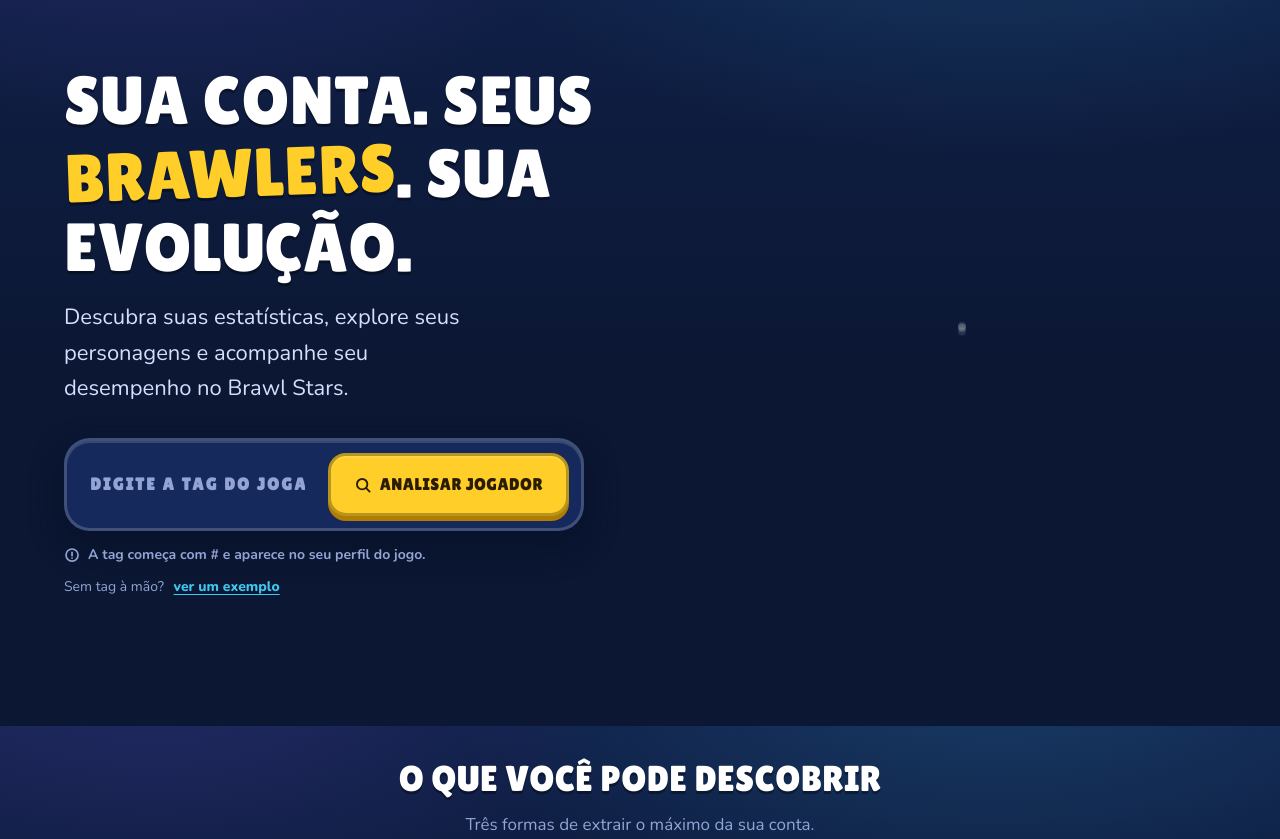
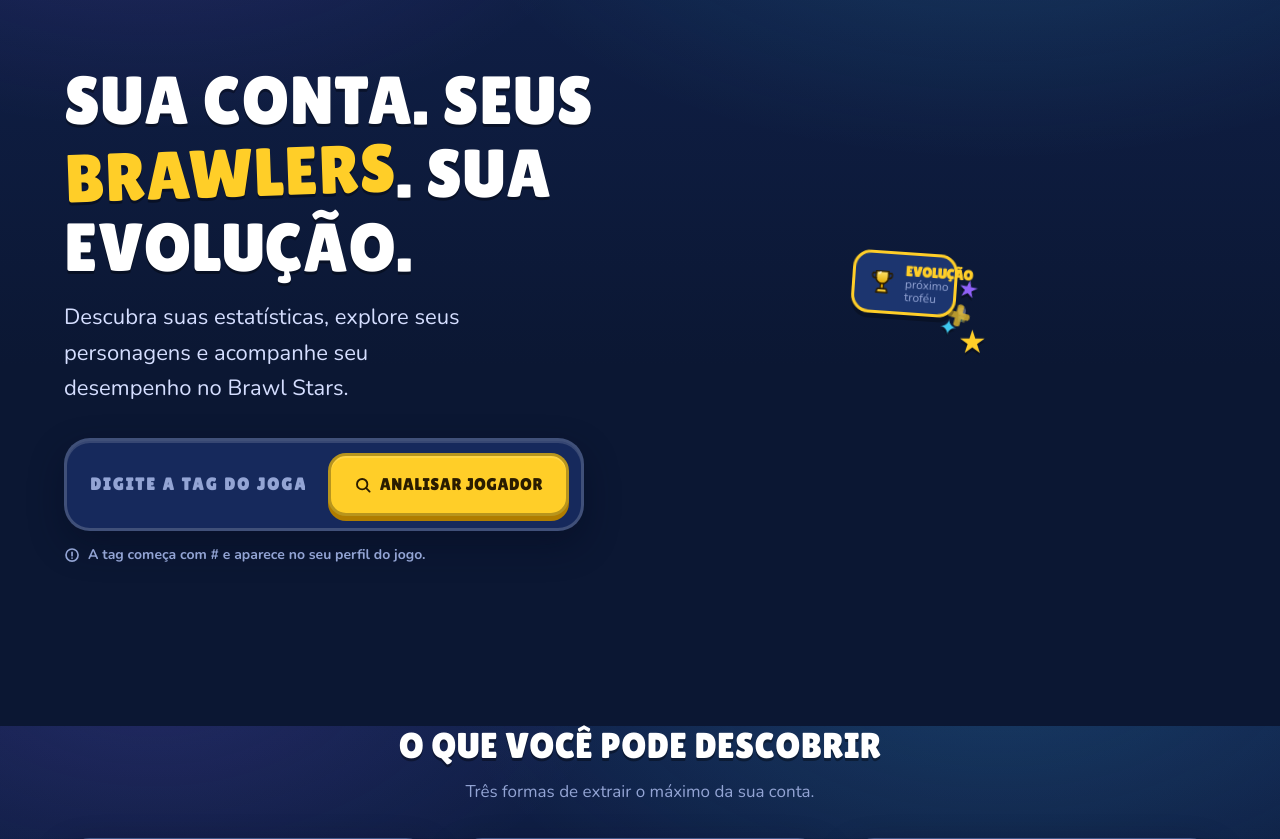
Before and after one commit to lucasalves-7/brawl_hub, a Django app: page / in a window 1280 px wide. Shown: the part 74-913 px from the top of the page. Run offline with Django 5.2, Linux system fonts and the light colour scheme.

Commit message:
Refinar hero da home com arte tematica

```diff
--- a/static/css/home.css
+++ b/static/css/home.css
@@ -82,6 +82,8 @@
   color: var(--text-muted);
 }
 
+.search__hint { margin-bottom: 0; }
+
 .search__hint[data-state="error"] { color: var(--red); }
 .search__hint[data-state="ok"] { color: var(--green); }
 
@@ -91,29 +93,33 @@
   flex: none;
 }
 
-.hero__example {
-  margin-top: var(--sp-2);
-  font-size: var(--fs-sm);
-  color: var(--text-muted);
-}
-
-.hero__example button {
-  font-weight: 800;
-  color: var(--sky);
-  text-decoration: underline;
-  text-underline-offset: 3px;
-}
-
-.hero__example button:hover {
-  color: var(--yellow);
-}
-
 /* ------------------------------------------ Composição de ilustrações --- */
 .hero__art {
   position: relative;
   aspect-ratio: 1 / 1;
   max-width: 460px;
   margin-inline: auto;
+  isolation: isolate;
+}
+
+.hero__halo {
+  position: absolute;
+  inset: 16% 13%;
+  z-index: 0;
+  border: 3px solid rgba(62, 200, 240, 0.28);
+  border-radius: 42% 58% 52% 48%;
+  background: radial-gradient(circle, rgba(62, 200, 240, 0.2), rgba(11, 23, 51, 0) 68%);
+  transform: rotate(-12deg);
+  animation: halo-pulse 5s ease-in-out infinite;
+}
+
+.hero__halo::after {
+  content: "";
+  position: absolute;
+  inset: 8%;
+  border: 2px dashed rgba(255, 206, 40, 0.38);
+  border-radius: 50%;
+  transform: rotate(22deg);
 }
 
 .hero__art .brawler-float {
@@ -136,17 +142,84 @@
 /* Troféu flutuante decorativo */
 .hero__trophy {
   position: absolute;
-  top: 42%;
-  right: 40%;
-  width: 74px;
+  top: 47%;
+  left: 50%;
+  width: 112px;
   z-index: 5;
-  animation: float 4s ease-in-out infinite;
+  transform: translate(-50%, -50%);
+  animation: trophy-float 4s ease-in-out infinite;
   filter: drop-shadow(0 8px 12px rgba(0, 0, 0, 0.5));
+}
+
+.hero__progress-card {
+  position: absolute;
+  right: 2%;
+  bottom: 12%;
+  z-index: 6;
+  display: flex;
+  align-items: center;
+  gap: var(--sp-2);
+  padding: 0.55rem 0.75rem;
+  color: var(--text);
+  background: var(--surface-600);
+  border: 3px solid var(--yellow);
+  border-radius: var(--radius);
+  box-shadow: 0 5px 0 rgba(0, 0, 0, 0.28);
+  transform: rotate(4deg);
+  animation: card-in 0.7s var(--ease-pop) both 0.2s;
+}
+
+.hero__progress-card img { width: 30px; height: 30px; }
+.hero__progress-card span { display: flex; flex-direction: column; line-height: 1.05; }
+.hero__progress-card strong { color: var(--yellow); font-family: var(--font-display); font-size: var(--fs-sm); }
+.hero__progress-card small { color: var(--text-muted); font-size: var(--fs-xs); }
+
+.hero__star {
+  position: absolute;
+  z-index: 6;
+  font-family: var(--font-display);
+  color: var(--yellow);
+  text-shadow: 0 3px 0 rgba(0, 0, 0, 0.35);
+  animation: star-drift 3.4s ease-in-out infinite;
+}
+.hero__star--one { top: 19%; left: 43%; font-size: 2rem; }
+.hero__star--two { top: 34%; right: 7%; color: var(--sky); font-size: 1.35rem; animation-delay: .8s; }
+.hero__star--three { bottom: 23%; left: 5%; color: var(--purple); font-size: 1.45rem; animation-delay: 1.4s; }
+
+.hero__burst {
+  position: absolute;
+  top: 43%;
+  left: 50%;
+  z-index: 4;
+  color: var(--yellow);
+  font: 900 2.5rem/1 var(--font-display);
+  transform: translate(-50%, -50%) rotate(15deg);
+  opacity: .7;
 }
 
 @keyframes float {
   0%, 100% { transform: translateY(0); }
   50% { transform: translateY(-14px); }
+}
+
+@keyframes trophy-float {
+  0%, 100% { transform: translate(-50%, -50%) rotate(-3deg); }
+  50% { transform: translate(-50%, calc(-50% - 12px)) rotate(3deg); }
+}
+
+@keyframes halo-pulse {
+  0%, 100% { opacity: .7; transform: rotate(-12deg) scale(.98); }
+  50% { opacity: 1; transform: rotate(-8deg) scale(1.02); }
+}
+
+@keyframes star-drift {
+  0%, 100% { transform: translateY(0) rotate(0); }
+  50% { transform: translateY(-8px) rotate(12deg); }
+}
+
+@keyframes card-in {
+  from { opacity: 0; transform: translateY(10px) rotate(4deg); }
+  to { opacity: 1; transform: translateY(0) rotate(4deg); }
 }
 
 @media (max-width: 900px) {
@@ -155,7 +228,9 @@
     gap: var(--sp-7);
   }
   .hero__lead { max-width: none; }
-  .hero__art { max-width: 360px; order: -1; }
+  /* No celular, busca e título vêm primeiro; a arte fica abaixo sem roubar
+     atenção nem espaço do formulário. */
+  .hero__art { max-width: 360px; order: 0; }
 }
 
 @media (max-width: 560px) {
@@ -163,6 +238,19 @@
     flex-direction: column;
   }
   .search .btn { width: 100%; }
+  .hero__art { max-width: 290px; }
+  .hero__trophy { width: 82px; }
+  .hero__progress-card { right: -2%; bottom: 8%; transform: scale(.86) rotate(4deg); }
+  .hero__star--one { font-size: 1.5rem; }
+}
+
+@media (prefers-reduced-motion: reduce) {
+  .hero__art *,
+  .hero__art::before,
+  .hero__art::after {
+    animation: none !important;
+    transition: none !important;
+  }
 }
 
 /* Cartão do jogador */
--- a/static/js/main.js
+++ b/static/js/main.js
@@ -123,12 +123,4 @@
     });
   }
 
-  /* ------------------------------------------------ Preencher tag-exemplo -- */
-  var fillBtn = document.getElementById("fill-example");
-  if (fillBtn) {
-    fillBtn.addEventListener("click", function () {
-      // O backend escolhe um jogador real (líder global) para o exemplo.
-      window.location.href = "/exemplo/";
-    });
-  }
 })();
--- a/templates/home.html
+++ b/templates/home.html
@@ -49,19 +49,24 @@
         <span>A tag começa com <strong>#</strong> e aparece no seu perfil do jogo.</span>
       </p>
 
-      <p class="hero__example">
-        Sem tag à mão?
-        <button type="button" id="fill-example">ver um exemplo</button>
-      </p>
     </div>
 
     {# ---- Composição de ilustrações originais ---- #}
     <div class="hero__art" aria-hidden="true">
+      <div class="hero__halo"></div>
+      <span class="hero__star hero__star--one">★</span>
+      <span class="hero__star hero__star--two">✦</span>
+      <span class="hero__star hero__star--three">★</span>
+      <div class="hero__progress-card">
+        <img src="{% static 'img/trophy.svg' %}" alt="">
+        <span><strong>EVOLUÇÃO</strong><small>próximo troféu</small></span>
+      </div>
       <div class="brawler-float b1"><img src="{% static 'img/brawlers/bolt.svg' %}" alt=""></div>
       <div class="brawler-float b2"><img src="{% static 'img/brawlers/juno.svg' %}" alt=""></div>
       <div class="brawler-float b3"><img src="{% static 'img/brawlers/vex.svg' %}" alt=""></div>
       <div class="brawler-float b4"><img src="{% static 'img/brawlers/pixel.svg' %}" alt=""></div>
       <img class="hero__trophy" src="{% static 'img/trophy.svg' %}" alt="">
+      <div class="hero__burst">+</div>
     </div>
   </div>
 </section>
```
